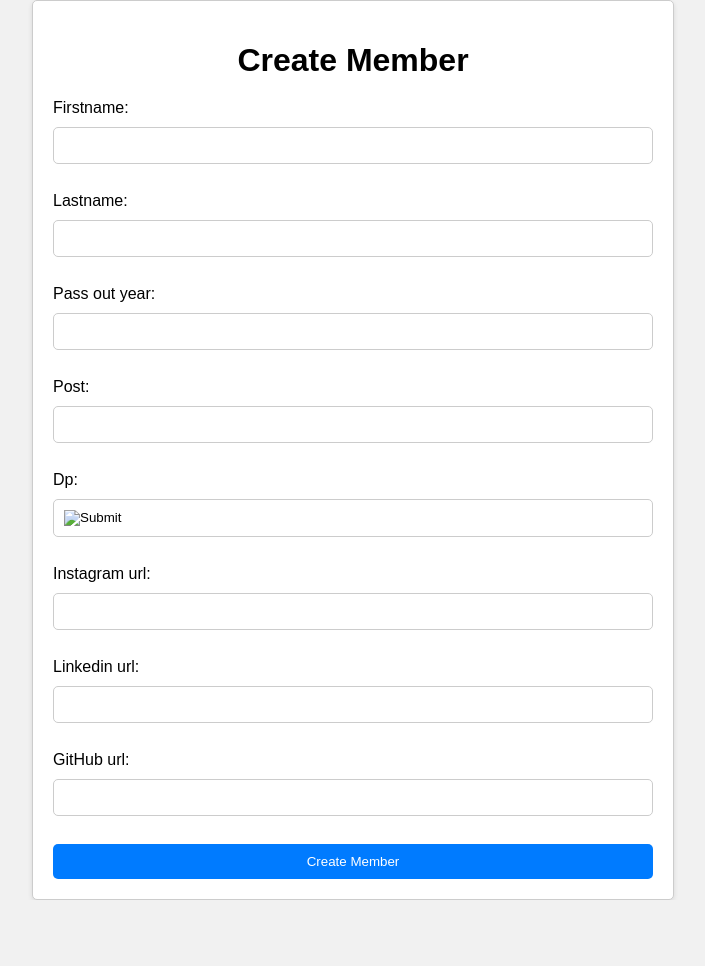
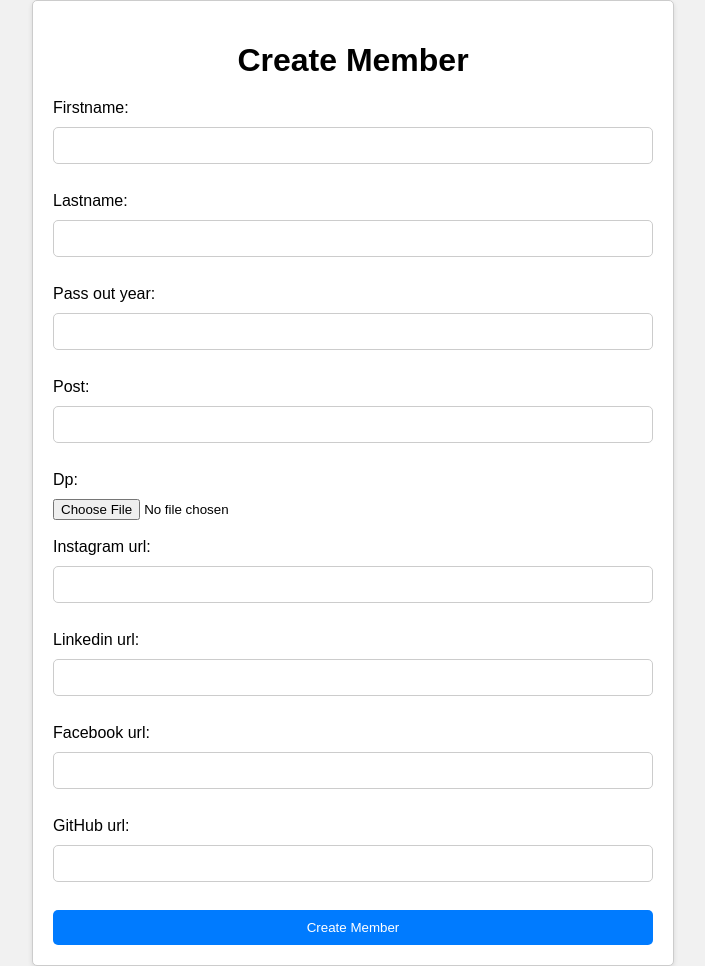
Before and after one commit to veebs12/DS-Site-Backend, a Django app: page /MEMBERS/create_members/ in a window 1280 px wide. Shown: the whole page, without its empty margins (287-992 px from the left). Before the commit the page ends 900 px from the top, so only its background shows below. Run offline with Django 4.2, Linux system fonts and the light colour scheme.

Commit message:
template rendered

```diff
--- a/DS-BACKEND/DS_BACKEND/MEMBERS/templates/members/create_members.html
+++ b/DS-BACKEND/DS_BACKEND/MEMBERS/templates/members/create_members.html
@@ -72,29 +72,32 @@ input[type="submit"]:hover {
         <h1>Create Member</h1>
         <form method="POST">
             {% csrf_token %}
-            <label for="fname">Firstname:</label>
-            <input type="text" name="fname" required>
+            <label for="firstname">Firstname:</label>
+            <input type="text" name="firstname" required>
             <br>
-            <label for="lname">Lastname:</label>
-            <input type="text" name="lname" required>
+            <label for="lastname">Lastname:</label>
+            <input type="text" name="lastname" required>
             <br>
-            <label for="year">Pass out year:</label>
-            <input type="number" name="year" required>
+            <label for="passout_year">Pass out year:</label>
+            <input type="number" name="passout_year" required>
             <br>
             <label for="post">Post:</label>
             <input type="text" name="post" required>
             <br>
             <label for="dp">Dp:</label>
-            <input type="image" name="dp" required>
+            <input type="file" name="dp" required>
             <br>
-            <label for="instaurl">Instagram url:</label>
-            <input type="url" name="instaurl" required>
+            <label for="instagram_url">Instagram url:</label>
+            <input type="url" name="instagram_url" required>
             <br>
-            <label for="lkdurl">Linkedin url:</label>
-            <input type="url" name="lkdurl" required>
+            <label for="linkedin_url">Linkedin url:</label>
+            <input type="url" name="linkedin_url" required>
             <br>
-            <label for="giturl">GitHub url:</label>
-            <input type="url" name="giturl" required>
+            <label for="facebook_url">Facebook url:</label>
+            <input type="url" name="facebook_url" required>
+            <br>
+            <label for="github_url">GitHub url:</label>
+            <input type="url" name="github_url" required>
             <br>
             <input type="submit" value="Create Member">
         </form>
```
